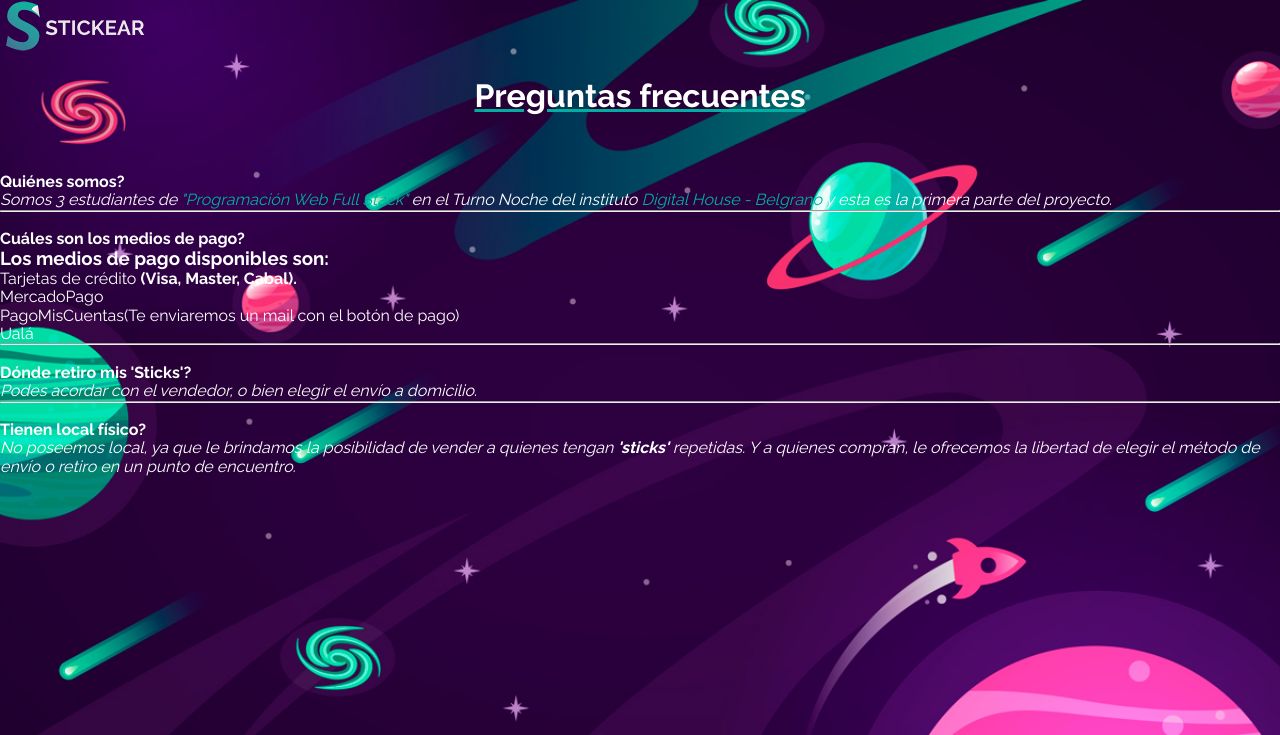
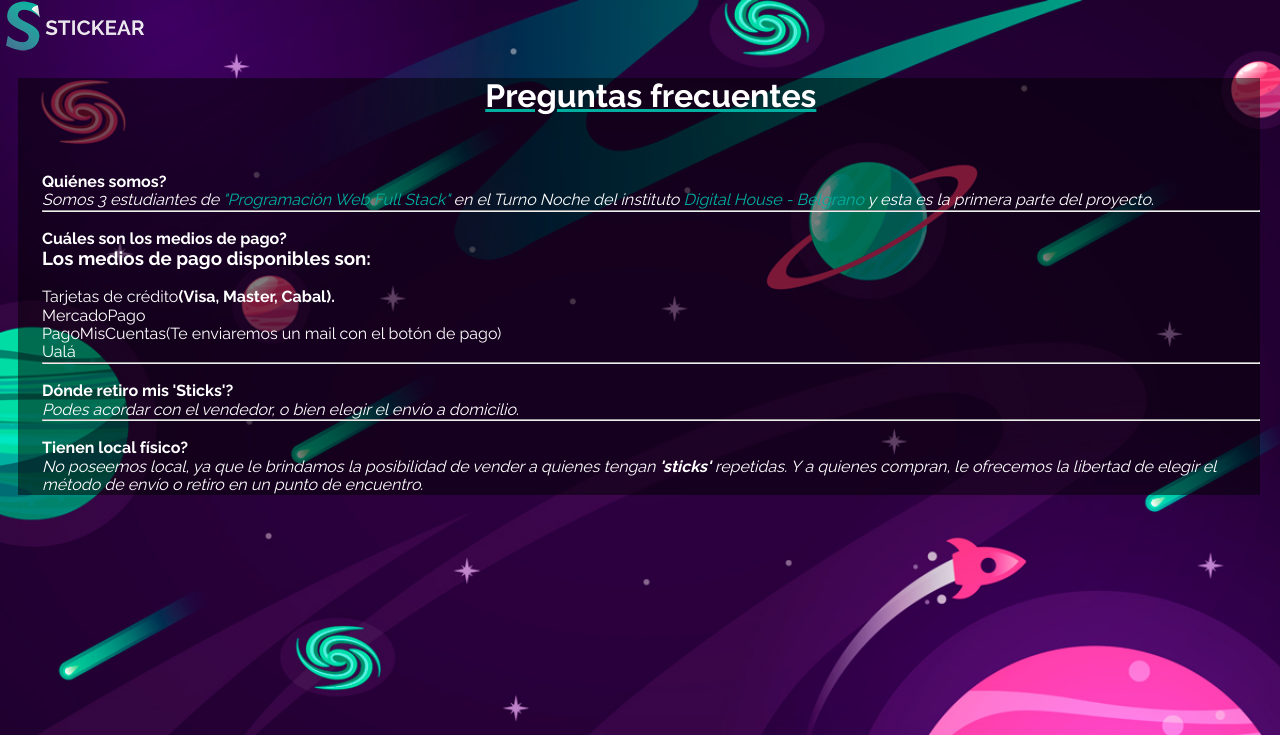
Before and after one commit to AlanSoleOne/M.A.C, a PHP site: page /faq.php in a window 1280 px wide. Shown: the top 735 px of the page. Run offline with PHP 8.4, Linux system fonts and the light colour scheme.

Commit message:
va_quedando

```diff
--- a/css/master.css
+++ b/css/master.css
@@ -2,6 +2,10 @@
     box-sizing: border-box;
     margin: 0;
     padding: 0;
+}
+
+li{
+    display: inline-flex;
 }
 
 body{
@@ -16,7 +20,10 @@ h1{
 }
 
 .container{
-    width: 100%;
+    width: 97%;
+    margin-left: 18px;
+    padding-left: 24px;
+    background-color: rgba(0,0,0,.5);
 }
 
 .logo {
@@ -54,5 +61,14 @@ a:active {
     body {
         background-size: cover;
         background-repeat: no-repeat;
+
+    }
+
+}
+
+@media (max-width: 400px) {
+    .logo{
+        display: flex;
+        margin: auto;
     }
 }
--- a/faq.php
+++ b/faq.php
@@ -11,67 +11,78 @@
     <link rel="icon" href="favicon.png" type="image/x-icon" />
 </head>
 <body>
-    <div class="container">
 
         <header>
-            <a href="index.html">
+        <a href="index.html">
             <img class="logo" src="img/logo.png" alt="">
             </a>
 
             <img class="logo-mobile" src="img/logo-mobile.png" alt="">
-        </header>
+
+          </header>
+    <div class="container">
+
+
 <!--Título-->
 <h1>Preguntas frecuentes</h1>
 <br>
 <br>
 <!--Opcion 1-->
-<ul>
+
         <li>
             <h4>Quiénes somos?</h4>
         </li>
-      </ul>
+<br>
+
 <!--Respuesta-->
 <i>Somos 3 estudiantes de <a target="_blank" href="https://www.digitalhouse.com/curso/programacion-web-fullstack/">"Programación Web Full Stack"</a>  en el Turno Noche del
 instituto <a target="_blank" href="https://www.digitalhouse.com/campus/belgrano/">Digital House - Belgrano</a> y esta es la primera parte del proyecto.</i>
 <hr>
 <br>
 <!--Opcion 2-->
-<ul>
+
         <li>
             <h4>Cuáles son los medios de pago?</h4>
         </li>
-</ul>
+<br>
+
 <!--Respuesta-->
-            <ol>
+
                 <h3>Los medios de pago disponibles son:</h3>
+            <br>
+                <li>Tarjetas de crédito <b>(Visa, Master, Cabal).</b></li>
+            <br>
+                <li>MercadoPago</li>
+            <br>
+                <li>PagoMisCuentas(Te enviaremos un mail con el botón de pago)</li>
+            <br>
+                <li>Ualá</li>
 
-                <li>Tarjetas de crédito <b>(Visa, Master, Cabal).</b></li>
-                <li>MercadoPago</li>
-                <li>PagoMisCuentas(Te enviaremos un mail con el botón de pago)</li>
-                <li>Ualá</li>
-            </ol>
 <hr>
 <br>
 <!--Opcion 3-->
-<ul>
+
         <li>
             <h4>Dónde retiro mis 'Sticks'?</h4>
         </li>
-</ul>
+<br>
+
 <!--Respuesta-->
 <i>Podes acordar con el vendedor, o bien elegir el envío a domicilio.</i>
 <hr>
 <br>
 <!--Opcion 4-->
-<ul>
+
         <li>
             <h4>Tienen local físico?</h4>
         </li>
-</ul>
+<br>
+
 <!--Respuesta-->
 <i>No poseemos local, ya que le brindamos la posibilidad de vender a quienes tengan
 <strong>'sticks'</strong> repetidas. Y a quienes compran, le ofrecemos la libertad de
 elegir el método de envío o retiro en un punto de encuentro. </i>
+
     </div>
 </body>
 </html>
```
